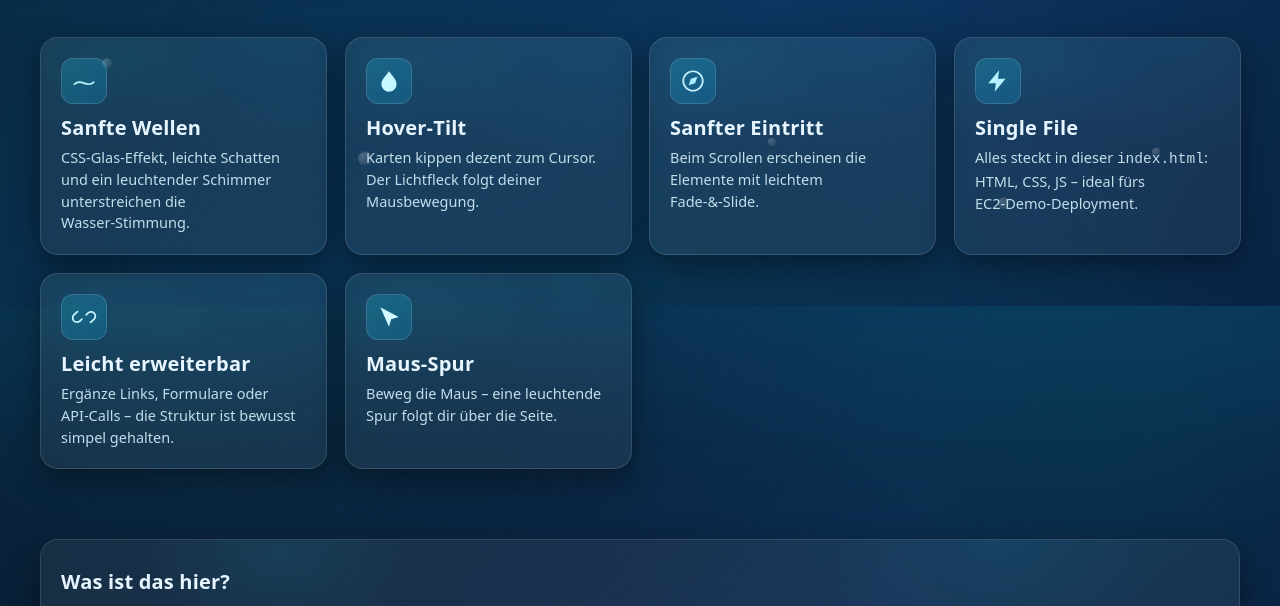
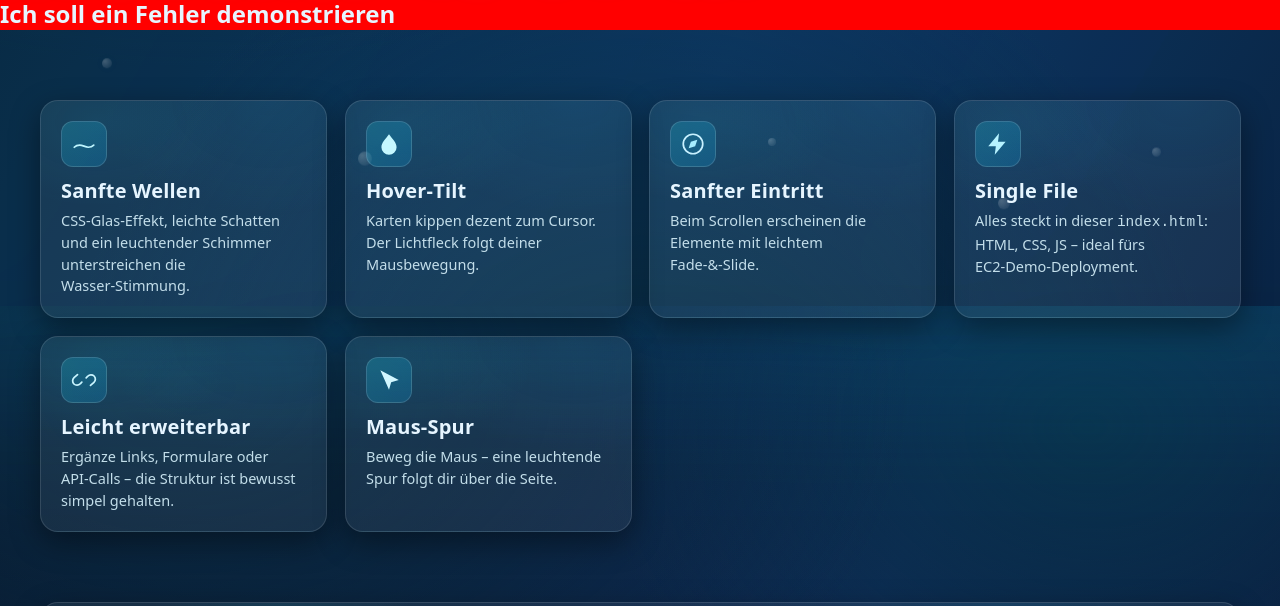
Before and after one commit to suheib96/github-actions-demo, a plain HTML site: page frontend/index.html in a window 1280 px wide. Shown: the part 494-1100 px from the top of the page. Drawn offline with Linux system fonts and the light colour scheme.

Commit message:
index.html leicht angepasst

```diff
--- a/frontend/index.html
+++ b/frontend/index.html
@@ -179,6 +179,7 @@
     </div>
   </header>
   <h1>Ich bin aktuell nur ein Test!!!!</h1>
+  <h2 style="background-color: red;">Ich soll ein Fehler demonstrieren</h2>
   <main class="section" id="tiles" aria-label="Kacheln">
     <div class="grid">
       <!-- Karte 1 -->
```
